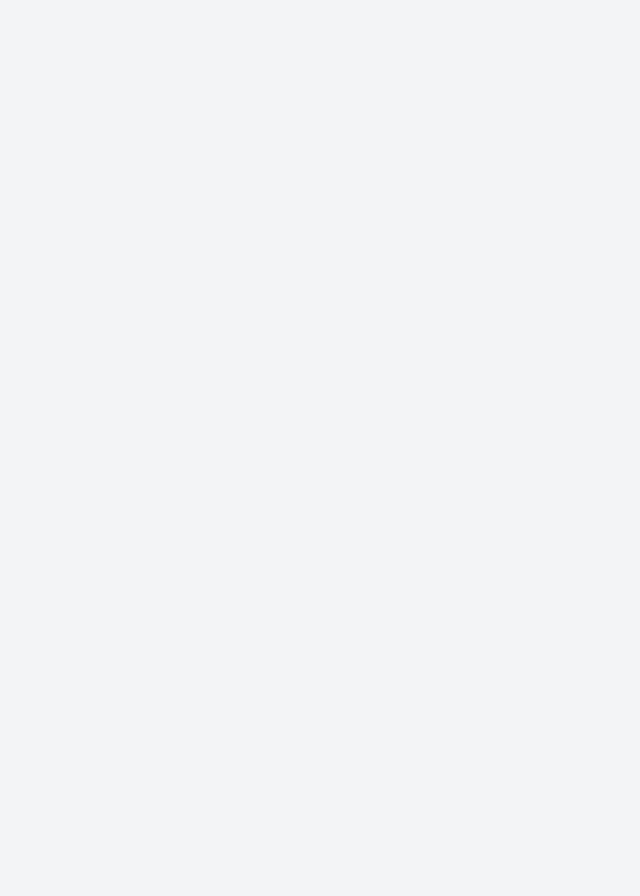
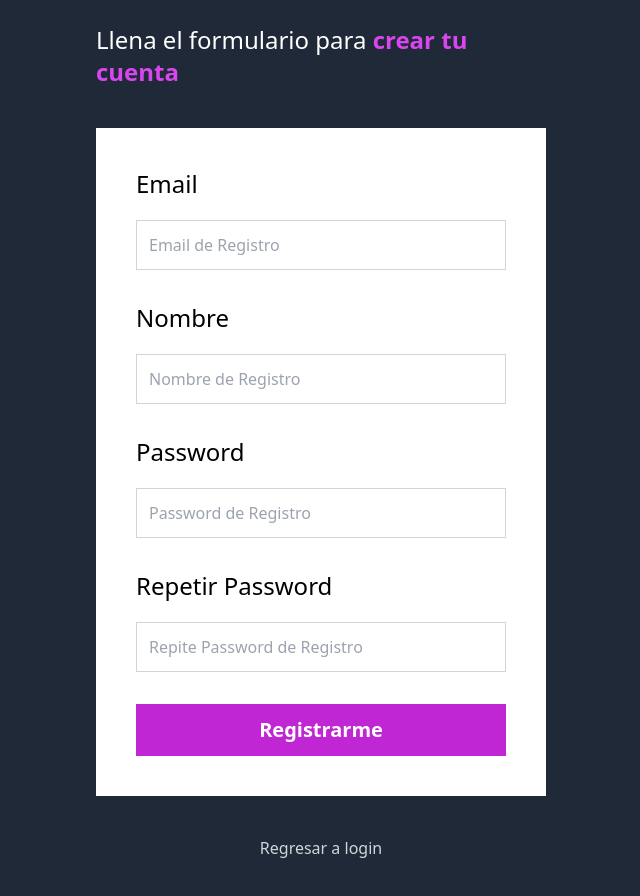
Before and after one commit to caaz160782/front_mern, a React (Vite) app: page /auth/register in a window 1280 px wide. Before the commit this address had no page. Shown: the part 322-1218 px from the top of the page, without its empty margins (319-959 px from the left). Before the commit the page ends 800 px from the top, so only its background shows below. Built offline with nearby package versions, Linux system fonts and the light colour scheme.

Commit message:
wii login

```diff
--- /dev/null
+++ b/src/api/AuthAPI.ts
@@ -0,0 +1,17 @@
+import api from "@/lib/axios";
+import { isAxiosError } from "axios";
+import { UserRegistrationForm } from "../types";
+
+
+
+ export const createAccount =async (formData:UserRegistrationForm) => {
+     try {
+         const URLCREATE=`/auth/create-account`
+         const {data}= await api.post(URLCREATE,formData)
+         return data
+     } catch (error) {
+         if(isAxiosError(error) && error.response){
+             throw new Error(error.response.data.message)
+          }
+     }
+   };
--- /dev/null
+++ b/src/layouts/AuthLayout.tsx
@@ -0,0 +1,25 @@
+import Logo from '@/components/Logo'
+import {Outlet} from 'react-router-dom'
+import { ToastContainer } from 'react-toastify'
+
+const AuthLayout = () => {
+  return (
+    <>
+    <div className=' bg-gray-800 min-h-screen'>
+        <div className=' py-10 lg:py-20 mx-auto w-[450px]'>
+             <Logo/>
+            <div className='mt-10'>
+              <Outlet/>
+            </div>
+        </div>
+    </div>
+
+     <ToastContainer
+              pauseOnHover={false}
+              pauseOnFocusLoss={false}
+      />
+    </>
+  )
+}
+
+export default AuthLayout
--- a/src/router.tsx
+++ b/src/router.tsx
@@ -4,6 +4,11 @@
 import CreateProjectView from './views/projects/CreateProjectView'
 import EditProjectView from './views/projects/EditProjectView'
 import ProjectDetailsView from './views/projects/ProjectDetailsView'
+import AuthLayout from './layouts/AuthLayout'
+import LoginView from './views/auth/LoginView'
+import RegisterView from './views/auth/RegisterView'
+import ConfirmAccountView from './views/auth/ConfirmAccountView'
+
 
 
 export default function Router(){
@@ -16,6 +21,14 @@
                     <Route path='/projects/:projectId' element={<ProjectDetailsView/>}  />
                     <Route path='/projects/:projectId/edit' element={<EditProjectView/>}  />
                 </Route>
+
+                <Route element={<AuthLayout/>}>
+
+                    <Route path='/auth/login' element={<LoginView/>} index />
+                    <Route path='/auth/register' element={<RegisterView/>} index />
+                    <Route path='/auth/confirm-account' element={<ConfirmAccountView/>} index />
+
+                </Route>
             </Routes>
         </BrowserRouter>
     )
--- a/src/types/index.ts
+++ b/src/types/index.ts
@@ -1,5 +1,16 @@
 import {z} from 'zod'
 
+/**auth user */
+export const authSchema= z.object({
+    name: z.string(),
+    email: z.string(),
+    password: z.string(),
+    password_confirmation: z.string()
+})
+
+export type Auth= z.infer<typeof authSchema>
+export type UserLoginForm =Pick< Auth,'email'| 'password' >
+export type UserRegistrationForm =Pick< Auth,'name'|'email'| 'password'|'password_confirmation' >
 /** projects */
 export const taskStatusSchema=z.enum(["pending" , "onHold" , "inProgress" , "underReview" , "completed"])
 export type TaskStatus =z.infer<typeof taskStatusSchema>
@@ -15,16 +26,12 @@
 export type Task =z.infer<typeof taskSchema>
 export type TaskFormData =Pick< Task,'name'| 'description' >
 
-
-
 export const projectSchema= z.object({
     _id: z.string(),
     projectName: z.string(),
      clientName: z.string(),
     description: z.string(),
 })
-
-
 
 export const dashboardProjectSchema= z.array(
     projectSchema.pick({
--- /dev/null
+++ b/src/views/auth/ConfirmAccountView.tsx
@@ -0,0 +1,33 @@
+import { Link } from "react-router-dom";
+
+export default function ConfirmAccountView() {
+
+
+  return (
+    <>
+      <h1 className="text-5xl font-black text-white">Confirma tu Cuenta</h1>
+      <p className="text-2xl font-light text-white mt-5">
+        Ingresa el código que recibiste {''}
+        <span className=" text-fuchsia-500 font-bold"> por e-mail</span>
+      </p>
+      <form
+        className="space-y-8 p-10 bg-white mt-10"
+      >
+        <label
+          className="font-normal text-2xl text-center block"
+        >Código de 6 dígitos</label>
+
+      </form>
+
+      <nav className="mt-10 flex flex-col space-y-4">
+        <Link
+          to='/auth/new-code'
+          className="text-center text-gray-300 font-normal"
+        >
+          Solicitar un nuevo Código
+        </Link>
+      </nav>
+
+    </>
+  )
+}
--- /dev/null
+++ b/src/views/auth/LoginView.tsx
@@ -0,0 +1,81 @@
+import { useForm } from "react-hook-form";
+import { UserLoginForm } from "@/types/index";
+import ErrorMessage from "@/components/ErrorMessage";
+import { Link } from "react-router-dom";
+
+export default function LoginView() {
+
+  const initialValues: UserLoginForm = {
+    email: '',
+    password: '',
+  }
+  const { register, handleSubmit, formState: { errors } } = useForm({ defaultValues: initialValues })
+
+  const handleLogin = (formData: UserLoginForm) => { }
+
+  return (
+    <>
+      <form
+        onSubmit={handleSubmit(handleLogin)}
+        className="space-y-8 p-10 bg-white"
+        noValidate
+      >
+        <div className="flex flex-col gap-5">
+          <label
+            className="font-normal text-2xl"
+          >Email</label>
+
+          <input
+            id="email"
+            type="email"
+            placeholder="Email de Registro"
+            className="w-full p-3  border-gray-300 border"
+            {...register("email", {
+              required: "El Email es obligatorio",
+              pattern: {
+                value: /\S+@\S+\.\S+/,
+                message: "E-mail no válido",
+              },
+            })}
+          />
+          {errors.email && (
+            <ErrorMessage>{errors.email.message}</ErrorMessage>
+          )}
+        </div>
+
+        <div className="flex flex-col gap-5">
+          <label
+            className="font-normal text-2xl"
+          >Password</label>
+
+          <input
+            type="password"
+            placeholder="Password de Registro"
+            className="w-full p-3  border-gray-300 border"
+            {...register("password", {
+              required: "El Password es obligatorio",
+            })}
+          />
+          {errors.password && (
+            <ErrorMessage>{errors.password.message}</ErrorMessage>
+          )}
+        </div>
+
+        <input
+          type="submit"
+          value='Iniciar Sesión'
+          className="bg-fuchsia-600 hover:bg-fuchsia-700 w-full p-3  text-white font-black  text-xl cursor-pointer"
+        />
+      </form>
+
+      <nav className="mt-10 flex flex-col space-y-4">
+          <Link
+            to={'/auth/register'}
+            className=" text-center text-gray-300 font-normal"
+            >
+            ¿No tienes Cuenta  crear una?
+          </Link>
+      </nav>
+    </>
+  )
+}
--- /dev/null
+++ b/src/views/auth/RegisterView.tsx
@@ -0,0 +1,150 @@
+import { useForm } from "react-hook-form";
+import { UserRegistrationForm } from "@/types/index";
+import ErrorMessage from "@/components/ErrorMessage";
+import { Link } from "react-router-dom";
+import {useMutation} from "@tanstack/react-query"
+import { createAccount } from "@/api/AuthAPI";
+import { toast } from "react-toastify";
+
+export default function RegisterView() {
+
+  const initialValues: UserRegistrationForm = {
+    name: '',
+    email: '',
+    password: '',
+    password_confirmation: '',
+  }
+
+  const { register, handleSubmit, watch, reset, formState: { errors } } = useForm<UserRegistrationForm>({ defaultValues: initialValues });
+
+  const password = watch('password');
+
+   const {mutate} =useMutation({
+              mutationFn:createAccount,
+              onError:(error)=>{
+                 toast.error(error.message)
+              },
+              onSuccess:(data)=>{
+                toast.success(data)
+                reset()
+               }
+             })
+
+  const handleRegister = (formData: UserRegistrationForm) => {
+    mutate(formData)
+  }
+
+  return (
+    <>
+      <h1 className="text-5xl font-black text-white">Crear Cuenta</h1>
+      <p className="text-2xl font-light text-white mt-5">
+        Llena el formulario para {''}
+        <span className=" text-fuchsia-500 font-bold"> crear tu cuenta</span>
+      </p>
+
+      <form
+        onSubmit={handleSubmit(handleRegister)}
+        className="space-y-8 p-10  bg-white mt-10"
+        noValidate
+      >
+        <div className="flex flex-col gap-5">
+          <label
+            className="font-normal text-2xl"
+            htmlFor="email"
+          >Email</label>
+          <input
+            id="email"
+            type="email"
+            placeholder="Email de Registro"
+            className="w-full p-3  border-gray-300 border"
+            {...register("email", {
+              required: "El Email de registro es obligatorio",
+              pattern: {
+                value: /\S+@\S+\.\S+/,
+                message: "E-mail no válido",
+              },
+            })}
+          />
+          {errors.email && (
+            <ErrorMessage>{errors.email.message}</ErrorMessage>
+          )}
+        </div>
+
+        <div className="flex flex-col gap-5">
+          <label
+            className="font-normal text-2xl"
+          >Nombre</label>
+          <input
+            type="name"
+            placeholder="Nombre de Registro"
+            className="w-full p-3  border-gray-300 border"
+            {...register("name", {
+              required: "El Nombre de usuario es obligatorio",
+            })}
+          />
+          {errors.name && (
+            <ErrorMessage>{errors.name.message}</ErrorMessage>
+          )}
+        </div>
+
+        <div className="flex flex-col gap-5">
+          <label
+            className="font-normal text-2xl"
+          >Password</label>
+
+          <input
+            type="password"
+            placeholder="Password de Registro"
+            className="w-full p-3  border-gray-300 border"
+            {...register("password", {
+              required: "El Password es obligatorio",
+              minLength: {
+                value: 8,
+                message: 'El Password debe ser mínimo de 8 caracteres'
+              }
+            })}
+          />
+          {errors.password && (
+            <ErrorMessage>{errors.password.message}</ErrorMessage>
+          )}
+        </div>
+
+        <div className="flex flex-col gap-5">
+          <label
+            className="font-normal text-2xl"
+          >Repetir Password</label>
+
+          <input
+            id="password_confirmation"
+            type="password"
+            placeholder="Repite Password de Registro"
+            className="w-full p-3  border-gray-300 border"
+            {...register("password_confirmation", {
+              required: "Repetir Password es obligatorio",
+              validate: value => value === password || 'Los Passwords no son iguales'
+            })}
+          />
+
+          {errors.password_confirmation && (
+            <ErrorMessage>{errors.password_confirmation.message}</ErrorMessage>
+          )}
+        </div>
+
+        <input
+          type="submit"
+          value='Registrarme'
+          className="bg-fuchsia-600 hover:bg-fuchsia-700 w-full p-3  text-white font-black  text-xl cursor-pointer"
+        />
+      </form>
+
+        <nav className="mt-10 flex flex-col space-y-4">
+            <Link
+               to={'/auth/login'}
+               className=" text-center text-gray-300 font-normal"
+            >
+             Regresar a login
+            </Link>
+        </nav>
+    </>
+  )
+}
```
Also changed, not shown: src/api/ProjectAPI.ts (renamed from src/api/ProjectAPI.tsx), src/api/TaskAPI.ts (renamed from src/api/TaskAPI.tsx).
